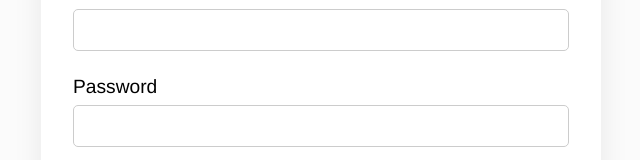
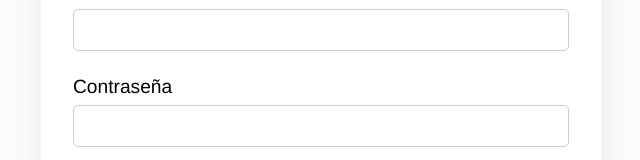
Before and after one commit to SebastianLl28/metal-mecanica-frontend, a React (Vite) app: page / in a window 1280 px wide. Shown: the part 315-475 px from the top of the page, without its empty margins (319-959 px from the left). Built offline with nearby package versions, Linux system fonts and the light colour scheme.

Commit message:
fix: password message

```diff
--- a/src/pages/login/Login.jsx
+++ b/src/pages/login/Login.jsx
@@ -27,7 +27,7 @@ const Login = () => {
       data: { token }
     } = await mutateAsync(user)
     if (status !== 200) {
-      toast.error('algo salio mal')
+      toast.error('Correo o contraseña incorrecta')
       return
     }
     setToken(token)
@@ -51,7 +51,7 @@ const Login = () => {
           />
         </Wrapper>
         <Wrapper>
-          <label htmlFor={idPassword}>Password</label>
+          <label htmlFor={idPassword}>Contraseña</label>
           <TextField
             type='password'
             id={idPassword}
```
